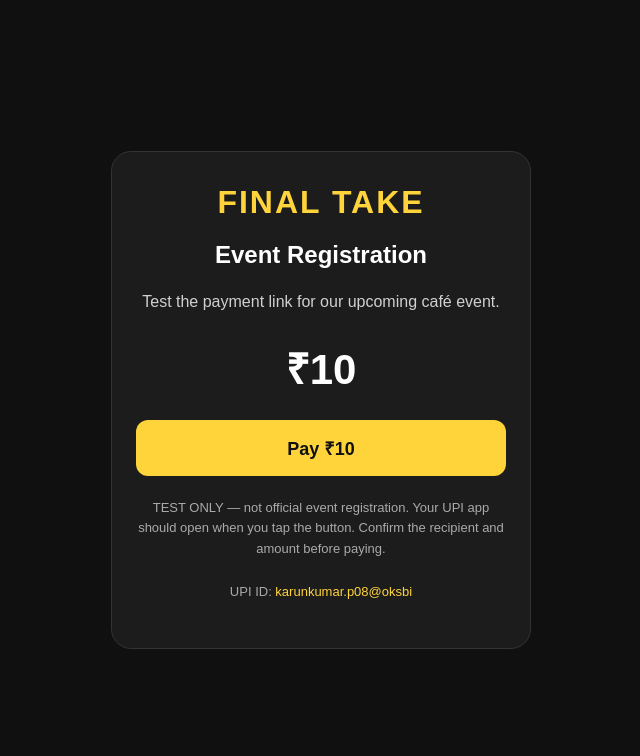
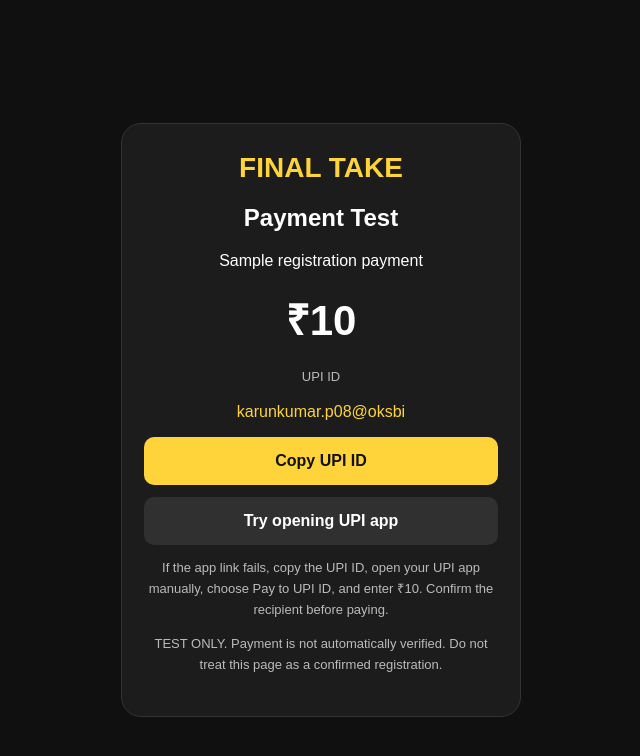
Before and after one commit to karunkumar-coder/final-take-payment-test, a plain HTML site: page index.html in a window 1280 px wide. Shown: the whole page, without its empty margins (319-959 px from the left). Drawn offline with Linux system fonts and the light colour scheme.

Commit message:
Revise index.html for payment testing layout

```diff
--- a/index.html
+++ b/index.html
@@ -3,92 +3,76 @@
 <html lang="en">
 <head>
 <meta charset="UTF-8">
-  <meta name="viewport" content="width=device-width, initial-scale=1.0">
-  <title>Final Take | Event Registration</title>
+<meta name="viewport" content="width=device-width, initial-scale=1">
+<title>Final Take | Payment Test</title>
 <style>
-    * { box-sizing: border-box; }
-
 body {
-      margin: 0;
-      min-height: 100vh;
-      display: grid;
-      place-items: center;
-      padding: 20px;
-      background: #101010;
-      color: white;
+  margin: 0; min-height: 100vh; display: grid;
+  place-items: center; padding: 20px;
+  background: #101010; color: white;
   font-family: Arial, sans-serif;
 }
-
 .card {
-      width: 100%;
-      max-width: 420px;
-      padding: 32px 24px;
-      text-align: center;
-      background: #1c1c1c;
-      border: 1px solid #333;
+  width: 100%; max-width: 400px; padding: 28px 22px;
+  box-sizing: border-box; text-align: center;
+  background: #1c1c1c; border: 1px solid #333;
   border-radius: 20px;
 }
-
-    .logo {
-      color: #ffd43b;
-      font-size: 32px;
-      font-weight: 800;
-      letter-spacing: 2px;
-    }
-
-    p { color: #d0d0d0; line-height: 1.6; }
-
-    .amount {
-      margin: 24px 0;
-      font-size: 42px;
-      font-weight: bold;
-    }
-
-    .pay-button {
-      display: block;
-      padding: 16px;
-      border-radius: 12px;
-      background: #ffd43b;
-      color: #111;
-      font-size: 18px;
-      font-weight: bold;
+.logo { color: #ffd43b; font-size: 28px; font-weight: bold; }
+.amount { font-size: 42px; font-weight: bold; margin: 20px; }
+button, .pay {
+  display: block; width: 100%; padding: 15px; margin-top: 12px;
+  box-sizing: border-box; border: 0; border-radius: 10px;
+  font-size: 16px; font-weight: bold; cursor: pointer;
   text-decoration: none;
 }
-
-    .note {
-      margin-top: 22px;
-      font-size: 13px;
-      color: #aaa;
-    }
-
-    .upi-id {
-      overflow-wrap: anywhere;
-      color: #ffd43b;
-    }
+button { background: #ffd43b; color: #111; }
+.pay { background: #303030; color: white; }
+.note { color: #bbb; font-size: 13px; line-height: 1.6; }
+.upi { color: #ffd43b; overflow-wrap: anywhere; }
 </style>
 </head>
 <body>
 <main class="card">
   <div class="logo">FINAL TAKE</div>
-    <h2>Event Registration</h2>
-    <p>Test the payment link for our upcoming café event.</p>
-
+  <h2>Payment Test</h2>
+  <p>Sample registration payment</p>
   <div class="amount">₹10</div>
 
-    <a class="pay-button"
-       href="upi://pay?pa=karunkumar.p08@oksbi&amp;pn=Final%20Take&amp;am=10.00&amp;cu=INR&amp;tn=Final%20Take%20test%20registration">
-      Pay ₹10
+  <p class="note">UPI ID</p>
+  <p class="upi" id="upi">karunkumar.p08@oksbi</p>
+
+  <button onclick="copyUPI()">Copy UPI ID</button>
+
+  <a class="pay"
+     href="upi://pay?pa=karunkumar.p08%40oksbi&amp;pn=Final%20Take&amp;am=10.00&amp;cu=INR">
+     Try opening UPI app
   </a>
 
-    <p class="note">
-      TEST ONLY — not official event registration.
-      Your UPI app should open when you tap the button.
-      Confirm the recipient and amount before paying.
+  <p class="note" id="message">
+    If the app link fails, copy the UPI ID, open your UPI app
+    manually, choose Pay to UPI ID, and enter ₹10.
+    Confirm the recipient before paying.
   </p>
 
   <p class="note">
-      UPI ID: <span class="upi-id">karunkumar.p08@oksbi</span>
+    TEST ONLY. Payment is not automatically verified.
+    Do not treat this page as a confirmed registration.
   </p>
 </main>
+
+<script>
+async function copyUPI() {
+  const upi = "karunkumar.p08@oksbi";
+  try {
+    await navigator.clipboard.writeText(upi);
+    document.getElementById("message").textContent =
+      "UPI ID copied. Open your UPI app and paste it.";
+  } catch {
+    document.getElementById("message").textContent =
+      "Copy this UPI ID manually: " + upi;
+  }
+}
+</script>
 </body>
 </html>
```
Lines whose indentation alone changed are shown as unchanged.
